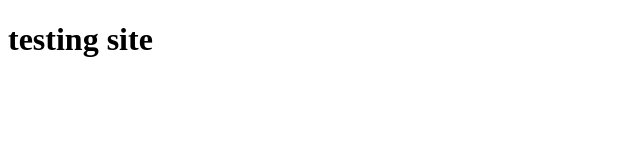
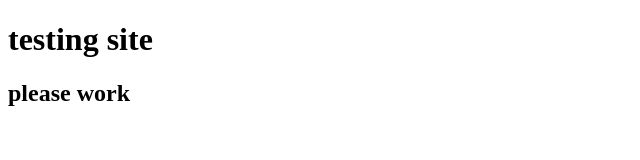
Before and after one commit to ChantellDavis/testing-site, a plain HTML site: page src/index.html in a window 1280 px wide. Shown: the whole page, without its empty margins (0-640 px from the left). Drawn offline with Linux system fonts and the light colour scheme.

Commit message:
added h2

```diff
--- a/src/index.html
+++ b/src/index.html
@@ -7,5 +7,6 @@
   </head>
   <body>
     <h1>testing site</h1>
+    <h2>please work</h2>
   </body>
 </html>
```
Also changed, not shown: 1 other file.
